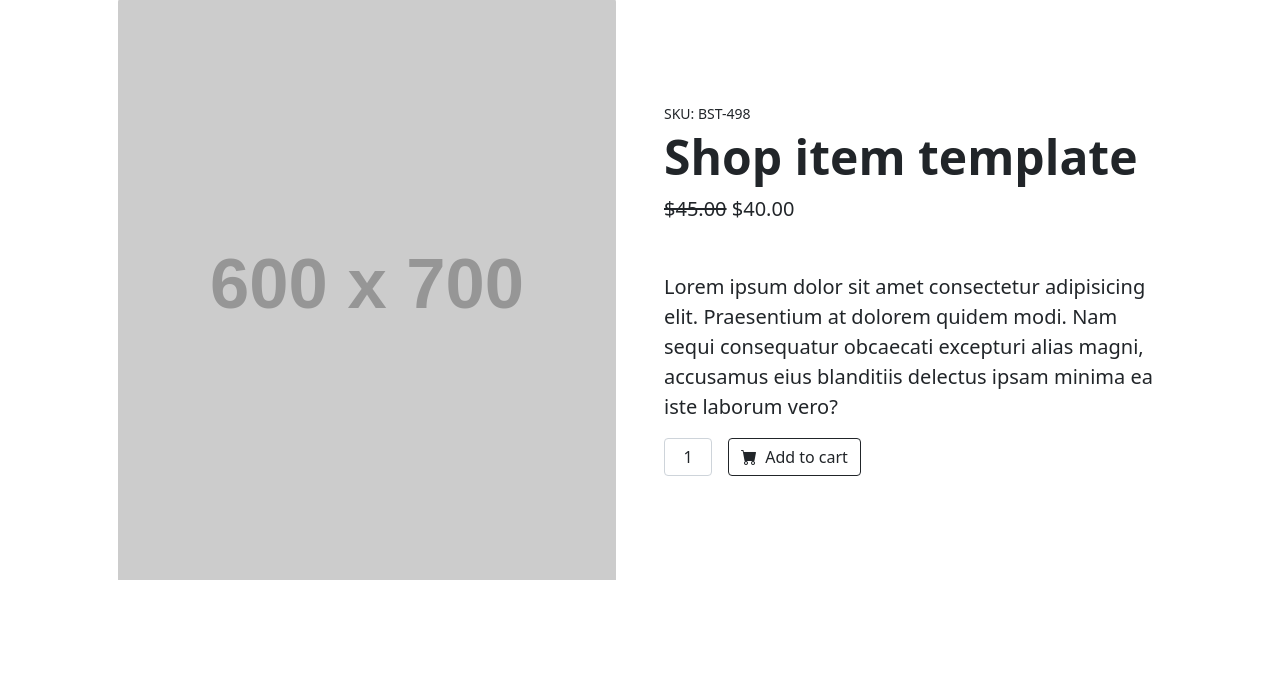
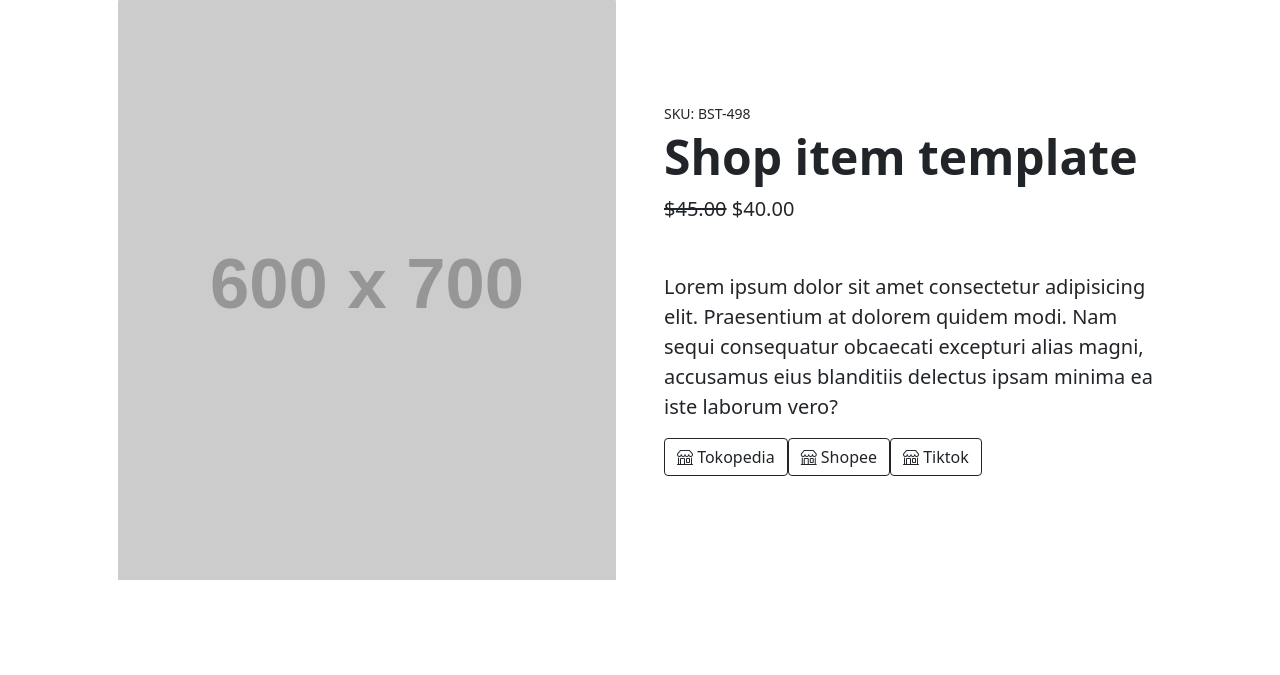
Before and after one commit to Ndaru244/crooked, a CodeIgniter app: page /crooked/index.php/detail/index in a window 1280 px wide. Shown: the part 153-828 px from the top of the page. Run offline with CodeIgniter, Linux system fonts and the light colour scheme; grey boxes labelled with a size stand in for pictures from a placeholder-image service; some libraries are stand-ins or nearby versions.

Commit message:
detail product

```diff
--- a/application/views/aboutpage.php
+++ b/application/views/aboutpage.php
@@ -28,8 +28,8 @@ defined('BASEPATH') or exit('No direct script access allowed');
             <button class="navbar-toggler" type="button" data-bs-toggle="collapse" data-bs-target="#navbarSupportedContent" aria-controls="navbarSupportedContent" aria-expanded="false" aria-label="Toggle navigation"><span class="navbar-toggler-icon"></span></button>
             <div class="collapse navbar-collapse" id="navbarSupportedContent">
                 <ul class="navbar-nav me-auto mb-2 mb-lg-0 ms-lg-4">
-                    <li class="nav-item"><a class="nav-link active" aria-current="page" href="#!">Home</a></li>
-                    <li class="nav-item"><a class="nav-link" href="<?= base_url('') ?>">About</a></li>
+                    <li class="nav-item"><a class="nav-link active" aria-current="page" href="<?= base_url('' ) ?>">Home</a></li>
+                    <li class="nav-item"><a class="nav-link" href="<?= base_url('about/about') ?>">About</a></li>
                     <li class="nav-item"><a class="nav-link" href="<?= base_url('home/shopping') ?>">Shop</a></li>
                     </li>
                 </ul>
--- a/application/views/detailbarang.php
+++ b/application/views/detailbarang.php
@@ -23,8 +23,8 @@ defined('BASEPATH') OR exit('No direct script access allowed');
                 <button class="navbar-toggler" type="button" data-bs-toggle="collapse" data-bs-target="#navbarSupportedContent" aria-controls="navbarSupportedContent" aria-expanded="false" aria-label="Toggle navigation"><span class="navbar-toggler-icon"></span></button>
                 <div class="collapse navbar-collapse" id="navbarSupportedContent">
                     <ul class="navbar-nav me-auto mb-2 mb-lg-0 ms-lg-4">
-                        <li class="nav-item"><a class="nav-link active" aria-current="page" href="#!">Home</a></li>
-                        <li class="nav-item"><a class="nav-link" href="#!">About</a></li>
+                        <li class="nav-item"><a class="nav-link active" aria-current="page" href="<?= base_url('' ) ?>">Home</a></li>
+                        <li class="nav-item"><a class="nav-link" href="<?= base_url('home/about' ) ?>">About</a></li>
                         <li class="nav-item dropdown">
                             <a class="nav-link dropdown-toggle" id="navbarDropdown" href="#" role="button" data-bs-toggle="dropdown" aria-expanded="false">Shop</a>
                             <ul class="dropdown-menu" aria-labelledby="navbarDropdown">
@@ -59,10 +59,17 @@ defined('BASEPATH') OR exit('No direct script access allowed');
                         </div>
                         <p class="lead">Lorem ipsum dolor sit amet consectetur adipisicing elit. Praesentium at dolorem quidem modi. Nam sequi consequatur obcaecati excepturi alias magni, accusamus eius blanditiis delectus ipsam minima ea iste laborum vero?</p>
                         <div class="d-flex">
-                            <input class="form-control text-center me-3" id="inputQuantity" type="num" value="1" style="max-width: 3rem" />
                             <button class="btn btn-outline-dark flex-shrink-0" type="button">
-                                <i class="bi-cart-fill me-1"></i>
-                                Add to cart
+                                <i class="bi bi-shop"></i>
+                                Tokopedia
+                            </button>
+                            <button class="btn btn-outline-dark flex-shrink-0" type="button">
+                                <i class="bi bi-shop"></i>
+                                Shopee
+                            </button>
+                            <button class="btn btn-outline-dark flex-shrink-0" type="button">
+                                <i class="bi bi-shop"></i>
+                                Tiktok
                             </button>
                         </div>
                     </div>
--- a/application/views/homepage.php
+++ b/application/views/homepage.php
@@ -23,7 +23,7 @@ defined('BASEPATH') OR exit('No direct script access allowed');
                 <button class="navbar-toggler" type="button" data-bs-toggle="collapse" data-bs-target="#navbarSupportedContent" aria-controls="navbarSupportedContent" aria-expanded="false" aria-label="Toggle navigation"><span class="navbar-toggler-icon"></span></button>
                 <div class="collapse navbar-collapse" id="navbarSupportedContent">
                     <ul class="navbar-nav me-auto mb-2 mb-lg-0 ms-lg-4">
-                        <li class="nav-item"><a class="nav-link active" aria-current="page" href="#!">Home</a></li>
+                        <li class="nav-item"><a class="nav-link active" aria-current="page" href="<?= base_url('home/index' ) ?>">Home</a></li>
                         <li class="nav-item"><a class="nav-link" href="<?= base_url('home/about' ) ?>">About</a></li>
                         <li class="nav-item"><a class="nav-link" href="<?= base_url('home/shopping' ) ?>">Shop</a></li>
                         </li>
```
Also changed, not shown: application/controllers/About.php (+10 -0 lines), assets/css/detail.css.
